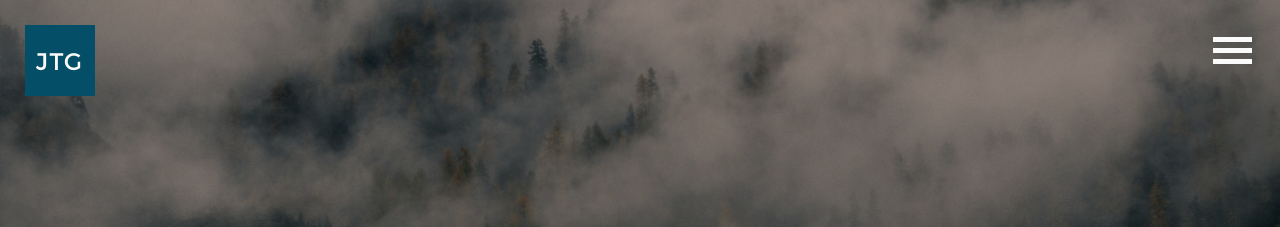
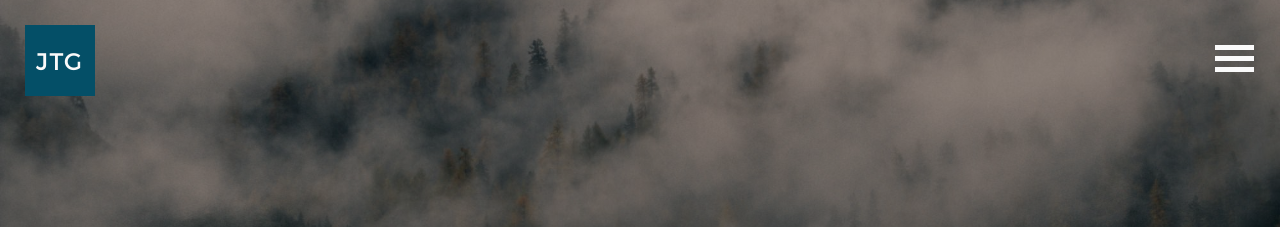
Before and after one commit to jtgry/personal-blog-old, a Jekyll site: the page built from index.html, in a window 1280 px wide. Shown: the top 227 px of the page. Built offline with Jekyll 4.4.1, drawn with Linux system fonts in a browser that asks for light colours; nearby versions of some CDN libraries.

Commit message:
Animations, Menu Changes/Fixes

```diff
--- a/_sass/layout/mobile-menu.scss
+++ b/_sass/layout/mobile-menu.scss
@@ -41,19 +41,16 @@
   background: #fafafa;
   transition: 0.6s ease;
   transition-timing-function: cubic-bezier(.75, 0, .29, 1.01);
-  margin-top: 22px;
+
   position: absolute;
 }
 .icon {
   position: absolute;
   display: block;
-  height: 70px;
-  width: 25px;
   margin: 0px;
-  padding: 2em;
-  margin-top: .6em;
-  top: 0;
-  right: 10px;
+  padding: 40px;
+  top: 40px;
+  right: 25px;
   background-image: none;
 }
 .iconDark {
--- a/_sass/layout/navigation.scss
+++ b/_sass/layout/navigation.scss
@@ -10,6 +10,10 @@
 .nav-solid{
   background-color: $color-white;
   box-shadow: 0 3px 6px rgba(0,0,0,0.16), 0 3px 6px rgba(0,0,0,0.23);
+}
+.nav-solid .icon{
+  top: 32px;
+  right: 10px;
 }
 .nav-solid .menui{
   background-color: $brand-color;
```
